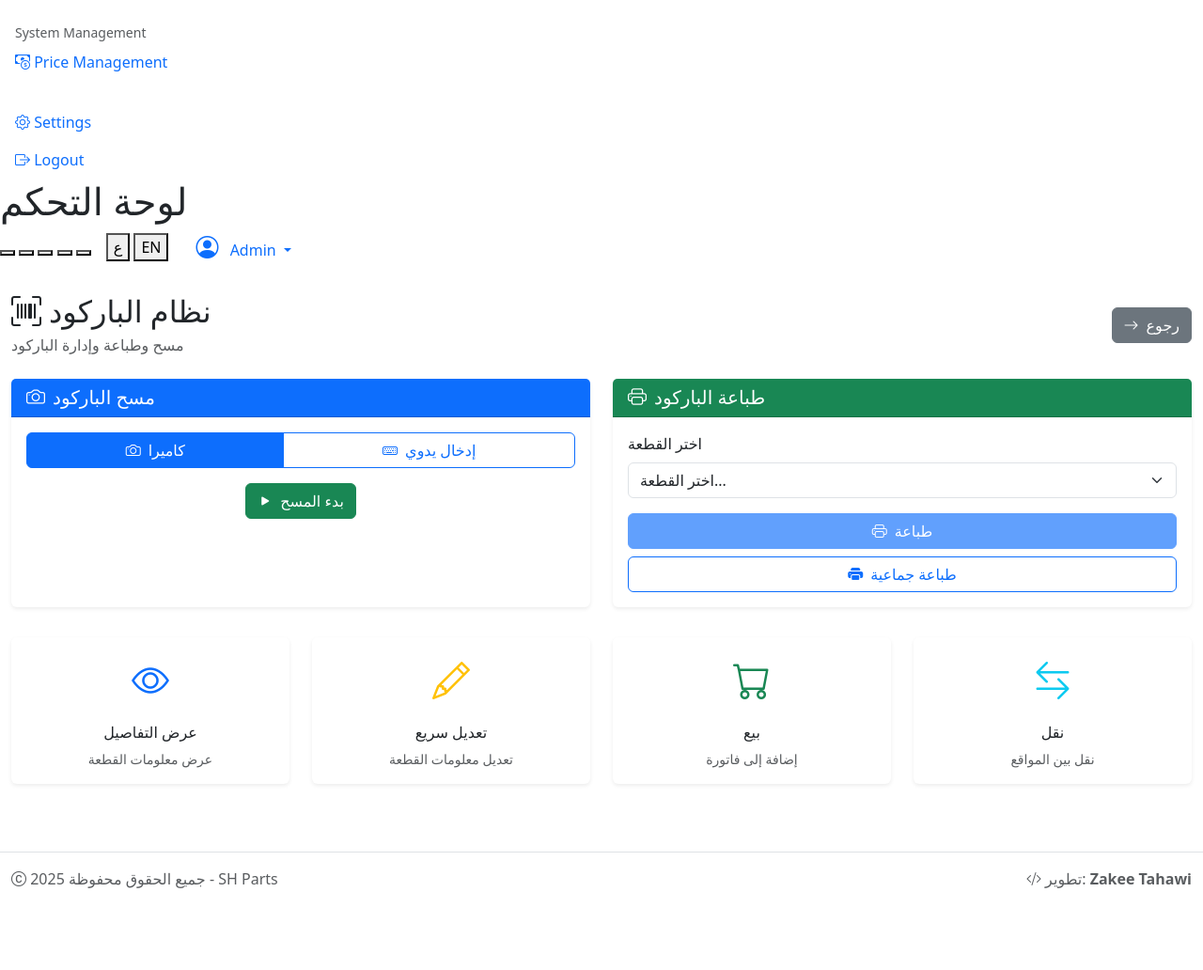
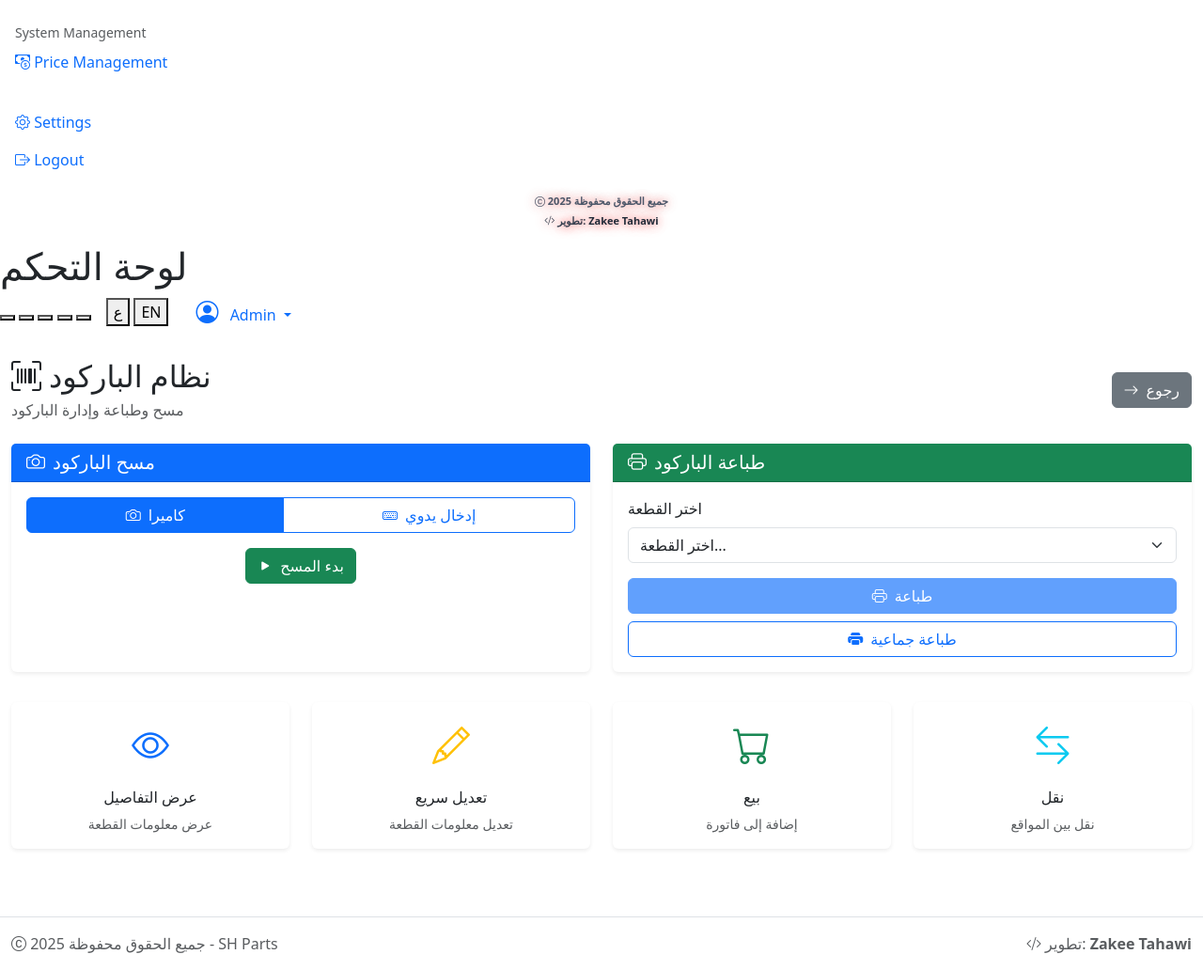
Before and after one commit to ba3tezr/sh-parts, a Django app: page /inventory/barcode/ in a window 1280 px wide. Shown: the part 280-1312 px from the top of the page at 94% size. Before the commit the page ends 1225 px from the top, so only its background shows below. Run offline with Django 5.2, Linux system fonts and the light colour scheme; a user stored in the database is signed in; data comes from the database, SQL or seed files in the repository; data that the repository does not hold is empty; parts of the project's set-up code (start-up, migrations or seed data) failed here and were passed over; some libraries are stand-ins or nearby versions.

Commit message:
project updates

```diff
--- a/templates/base/base.html
+++ b/templates/base/base.html
@@ -146,6 +146,18 @@
                 </a>
             </li>
         </ul>
+
+        <!-- Sidebar Footer with Copyright -->
+        <div class="sidebar-footer">
+            <div class="text-center px-3 py-3">
+                <p class="mb-1" style="font-size: 11px; font-weight: 600; color: #4a5568; text-shadow: 0 0 8px rgba(239, 68, 68, 0.5), 0 0 15px rgba(239, 68, 68, 0.3);">
+                    <i class="bi bi-c-circle"></i> جميع الحقوق محفوظة 2025
+                </p>
+                <p class="mb-0" style="font-size: 11px; font-weight: 600; color: #374151; text-shadow: 0 0 8px rgba(239, 68, 68, 0.6), 0 0 15px rgba(239, 68, 68, 0.4), 0 0 25px rgba(239, 68, 68, 0.2);">
+                    <i class="bi bi-code-slash"></i> تطوير: <strong style="color: #1f2937;">Zakee Tahawi</strong>
+                </p>
+            </div>
+        </div>
     </nav>
 
     <!-- Container for dynamically injected action modals -->
```
